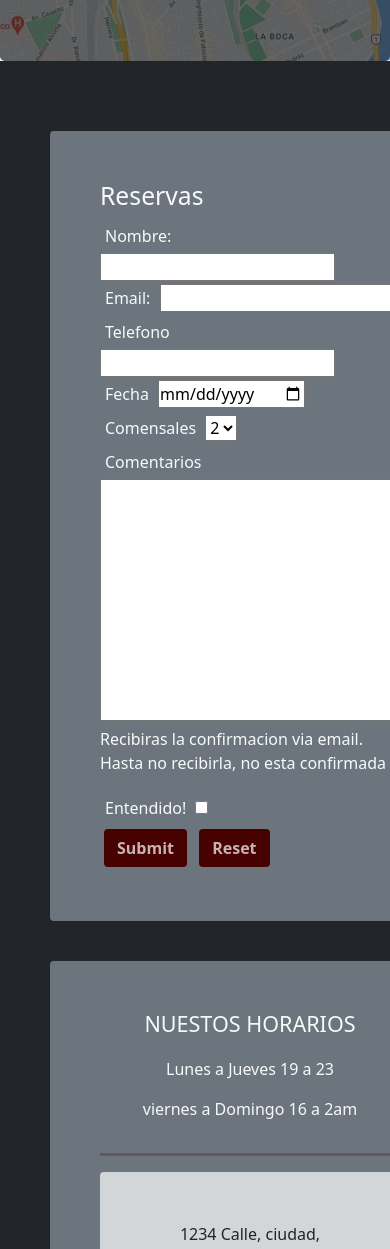
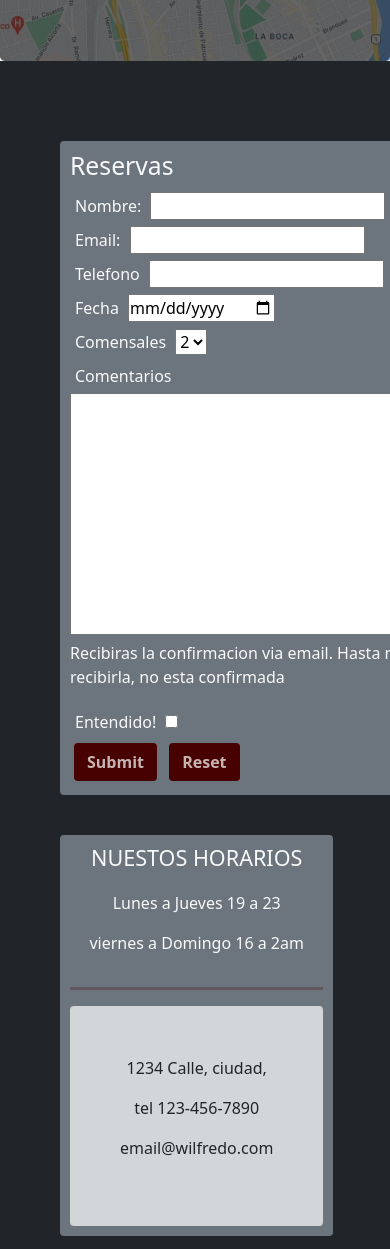
Before and after one commit to Aleiampi/Wilfredo, a plain HTML site: page pages/contacto.html in a window 390 px wide. Shown: the part 532-1781 px from the top of the page. Drawn offline with nearby package versions, Linux system fonts and the light colour scheme.

Commit message:
correcciones a pag contacto

```diff
--- a/scss/_contacto.scss
+++ b/scss/_contacto.scss
@@ -1,12 +1,18 @@
 /****************CONTACTO*********************/
 .reservas {
-    @include contenedorFullWidth();
+    // width: $ancho;
+    margin: auto;
+    display: flex;
+    flex-wrap: wrap;
+    padding: 50px;
+    box-sizing: border-box;
 }
 
 .reservas__formulario {
-    @include contenedorMedio();
+    // @include contenedorMedio();
     @include fondoContenedor();
     text-align: left;
+    padding: 10px;
     label {
         margin: 5px;
     }
@@ -14,11 +20,12 @@
 }
 
 .reservas__info {
-    @include contenedorMedio();
+    // @include contenedorMedio();
     @include fondoContenedor();
     display: flex;
     flex-direction: column;
     justify-content: space-evenly;
+    padding: 10px;
 
     hr {
         height: 3px;
@@ -44,6 +51,10 @@
     }
 }
 
-@media (mac-width: 600px) {
+@media (max-width: 600px) {
+    .reservas {
+        width: 90%;
+        margin: 10px;
 
+    }
 }
```
Also changed, not shown: scss/estilo.css, 1 other file.
